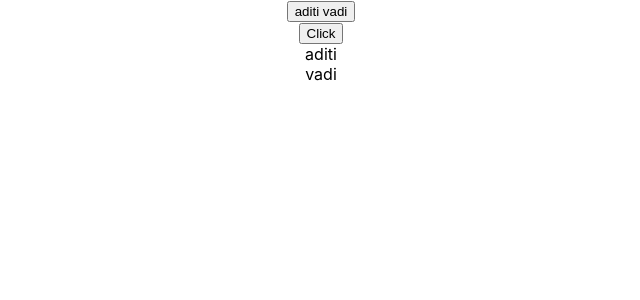
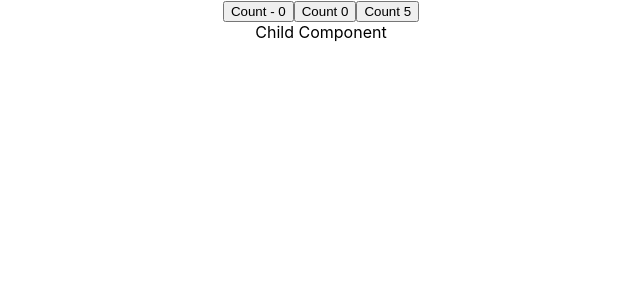
Before and after one commit to AditiVadi/Learning_reajctjs, a React (Create React App) app in the folder reacct-http/: page / in a window 1280 px wide. Shown: the top 300 px of the page, without its empty margins (319-959 px from the left). Built offline with nearby package versions, Linux system fonts and the light colour scheme.

Commit message:
Parenet and Child Render

```diff
--- a/reacct-http/src/App.js
+++ b/reacct-http/src/App.js
@@ -1,14 +1,13 @@
 import React from 'react'
 import './App.css';
-import { ObjectUseState } from './components/Rect_Render/Immutable_State/ObjectUseState';
-import { ArrayUseState } from './components/Rect_Render/Immutable_State/ArrayUseState';
+import { Parent } from './components/Rect_Render/Parent_Child/Parent';
+
 
 
 function App() {
   return (
     <div className='App'>
-     <ObjectUseState/>
-     <ArrayUseState/>
+    <Parent/>
     </div>
   );
 }
--- /dev/null
+++ b/reacct-http/src/components/Rect_Render/Parent_Child/Child.js
@@ -0,0 +1,10 @@
+import React from 'react'
+
+export const Child = () => {
+    console.log('Child Render');
+  return (
+    <div>
+      Child Component
+    </div>
+  )
+}
--- /dev/null
+++ b/reacct-http/src/components/Rect_Render/Parent_Child/Parent.js
@@ -0,0 +1,15 @@
+import React,{useState} from 'react'
+import { Child } from './Child';
+
+export const Parent = () => {
+  const [count,setCount]=useState(0)
+  console.log('Parent Render');
+  return (
+    <div>
+    <button onClick={()=>setCount(c=>c+1)}>Count - {count}</button>
+    <button onClick={()=>setCount(0)}>Count 0</button>
+    <button on onClick={()=>setCount(5)}>Count 5</button>
+    <Child/>
+    </div>
+  )
+}
```
